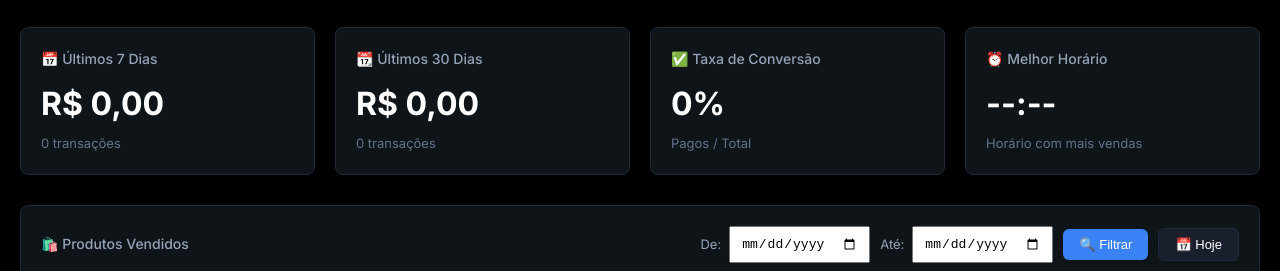
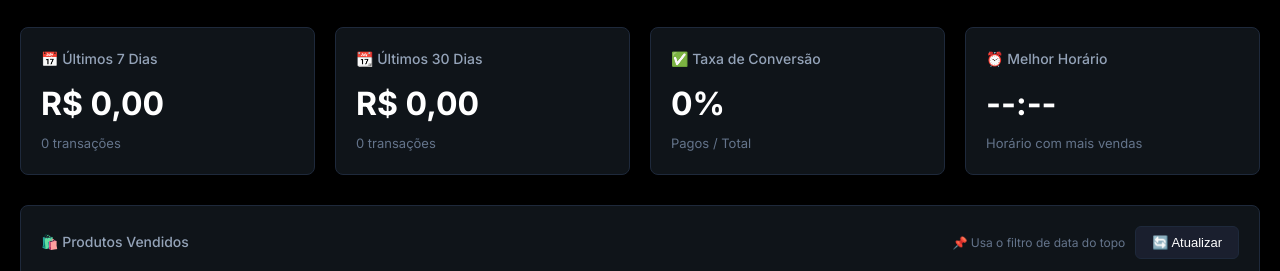
Before and after one commit to rhdaempresalion-spec/funcionando, a website: page public/index.html in a window 1280 px wide. Shown: the part 669-940 px from the top of the page. Drawn offline with nearby package versions, Linux system fonts and the light colour scheme; no server answers.

Commit message:
Update index.html

```diff
--- a/public/index.html
+++ b/public/index.html
@@ -918,24 +918,14 @@
         </div>
       </div>
 
-      <!-- PRODUTOS VENDIDOS POR DATA -->
+      <!-- PRODUTOS VENDIDOS - USA O FILTRO PRINCIPAL DO DASHBOARD -->
       <div class="card">
         <div style="display: flex; justify-content: space-between; align-items: center; flex-wrap: wrap; gap: 15px; margin-bottom: 15px;">
           <h3 class="card-title" style="margin-bottom: 0;">🛍️ Produtos Vendidos</h3>
-          <div style="display: flex; gap: 10px; align-items: center; flex-wrap: wrap;">
-            <div style="display: flex; align-items: center; gap: 8px;">
-              <label style="font-size: 13px; color: var(--text-secondary);">De:</label>
-              <input type="date" id="products-start-date" class="filter-input" style="padding: 8px 10px; font-size: 13px;">
-            </div>
-            <div style="display: flex; align-items: center; gap: 8px;">
-              <label style="font-size: 13px; color: var(--text-secondary);">Até:</label>
-              <input type="date" id="products-end-date" class="filter-input" style="padding: 8px 10px; font-size: 13px;">
-            </div>
-            <button class="btn btn-primary btn-sm" onclick="loadProductsSoldByDate()" style="padding: 8px 16px;">
-              🔍 Filtrar
-            </button>
+          <div style="display: flex; gap: 10px; align-items: center;">
+            <span style="font-size: 12px; color: var(--text-muted);">📌 Usa o filtro de data do topo</span>
             <button class="btn btn-secondary btn-sm" onclick="loadProductsSoldToday()" style="padding: 8px 16px;">
-              📅 Hoje
+              🔄 Atualizar
             </button>
           </div>
         </div>
```
